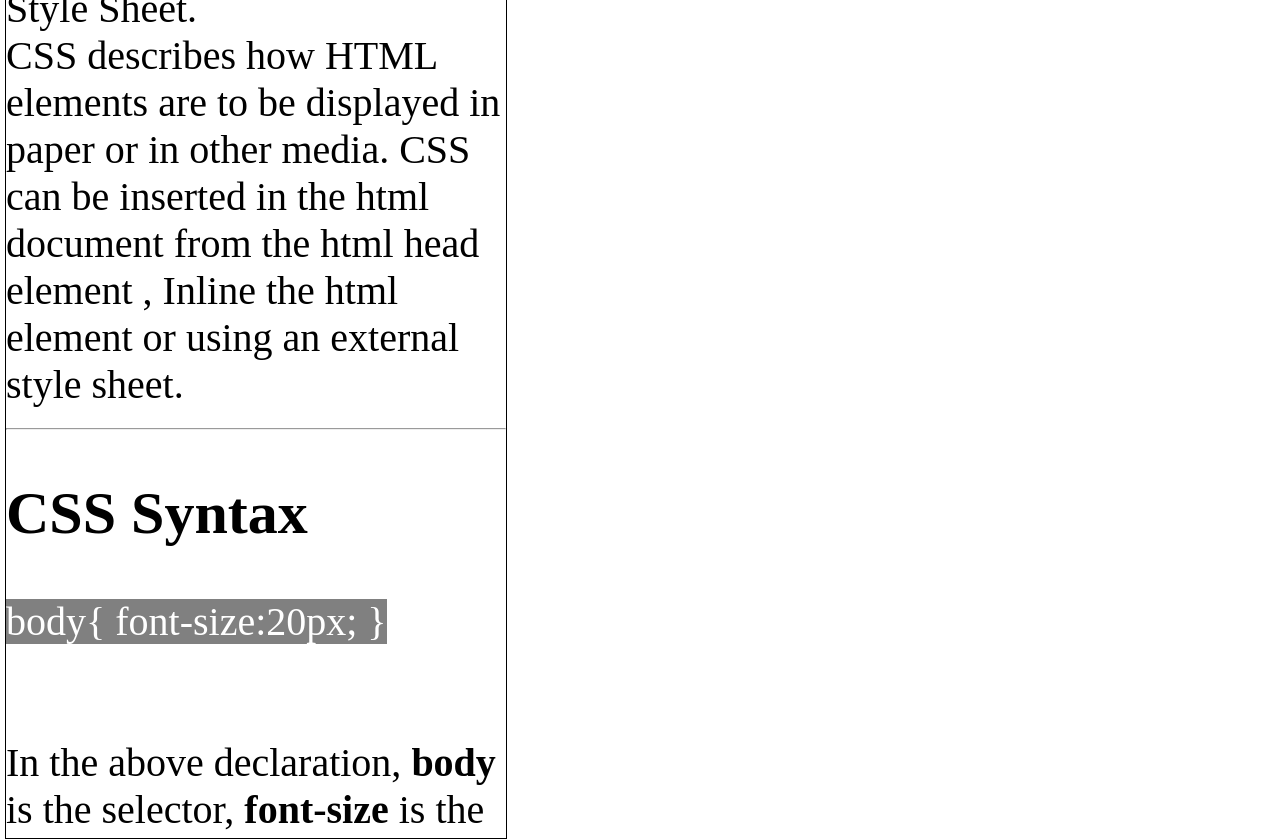
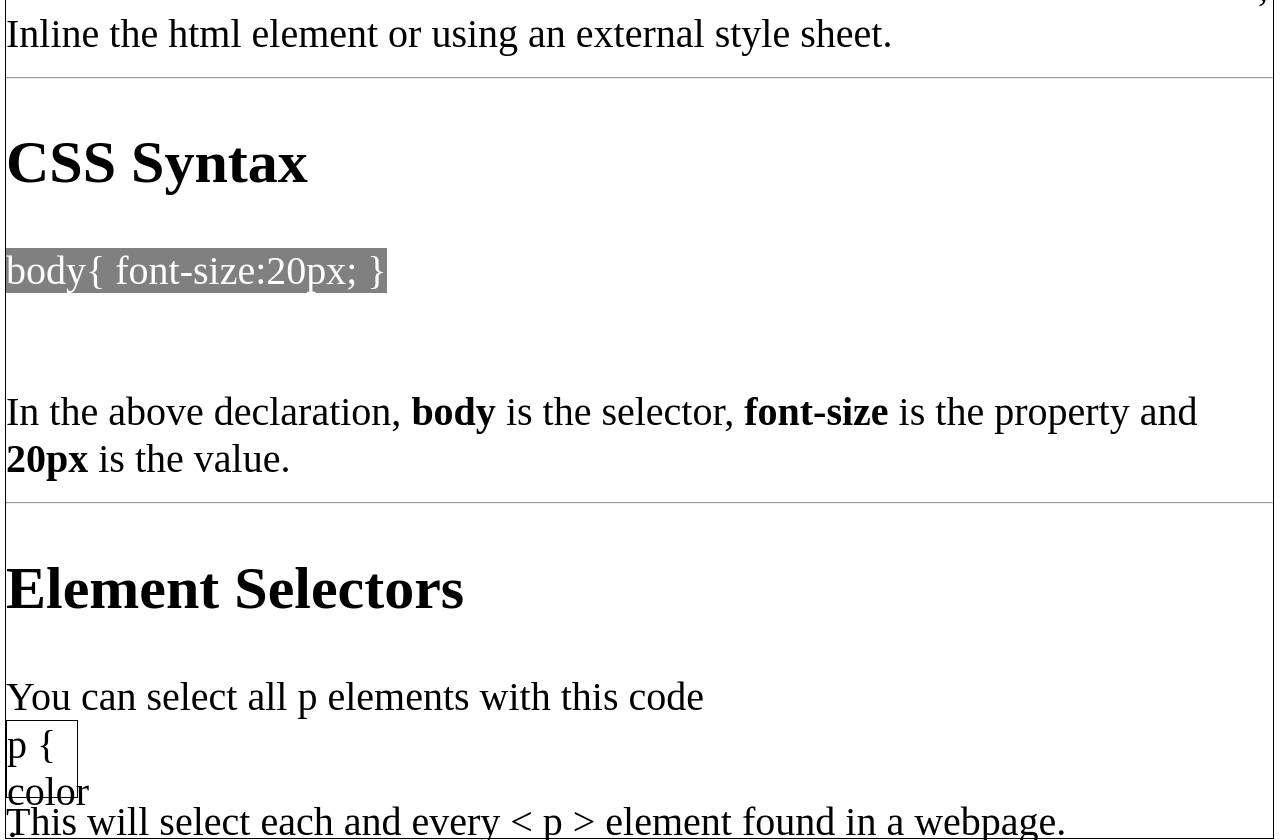
Before and after one commit to Richard-2020/Rich.github.io, a plain HTML site: page index.html in a window 1280 px wide. Shown: the part 803-1643 px from the top of the page. Drawn offline with Linux system fonts and the light colour scheme.

Commit message:
Update index.html

```diff
--- a/index.html
+++ b/index.html
@@ -19,7 +19,7 @@ color:white;
 text-shadow:4px 4px 10px black;
 }
 #middle{
-width:500px;
+width:99%;
 height:1160px;
 border:1px solid black;
 margin-left:5px;
```
